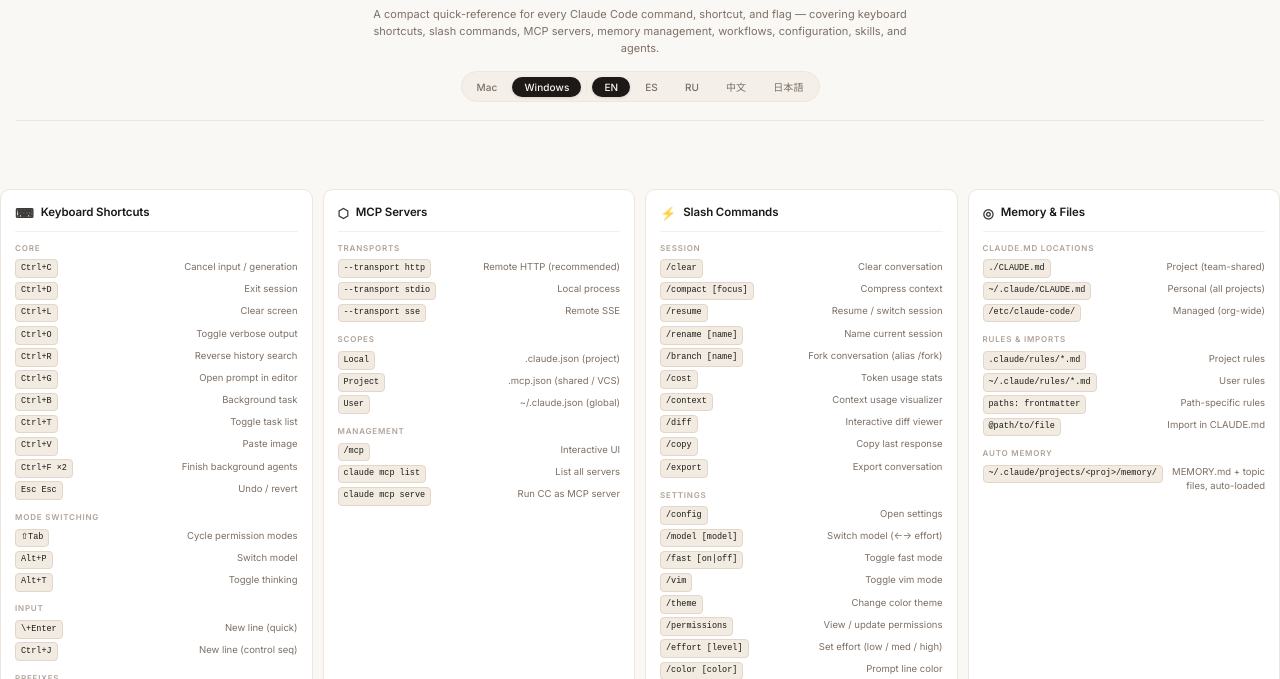
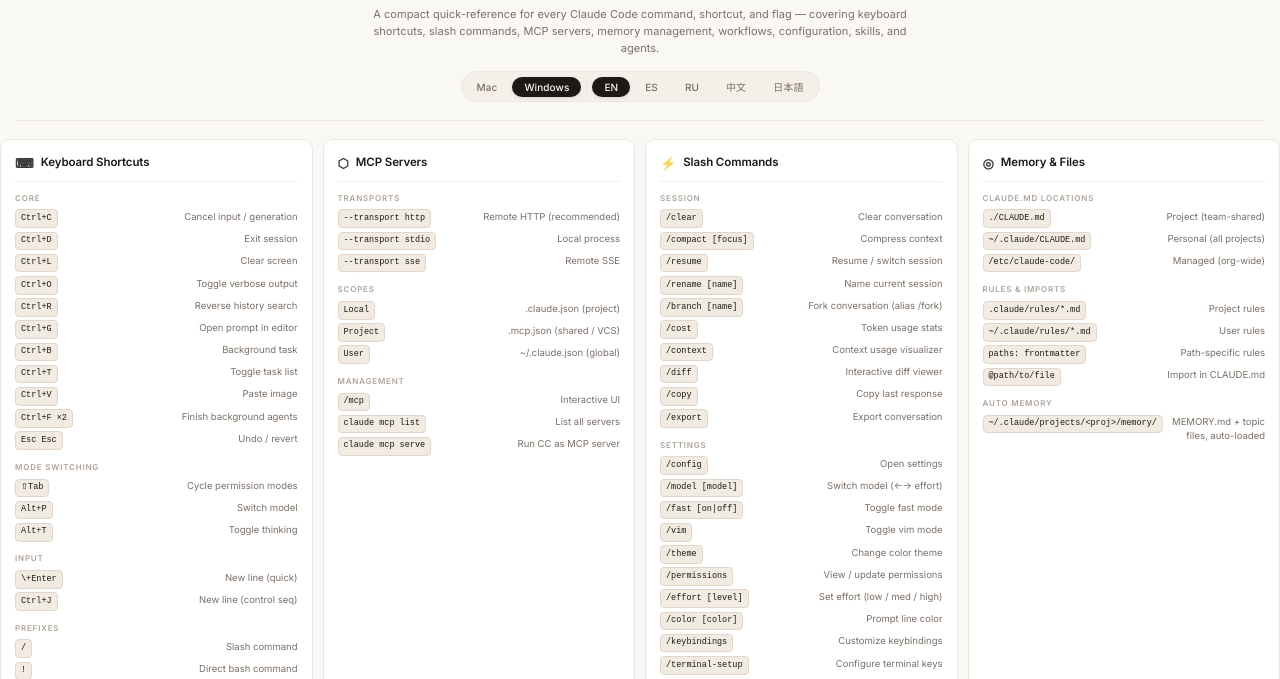
Before and after one commit to paullarionov/claude-code-commands-cheatsheet, a plain HTML site: page index.html in a window 1280 px wide. Shown: the part 95-774 px from the top of the page. Drawn offline with Linux system fonts and the light colour scheme.

Commit message:
Remove main padding-top rule

```diff
--- a/index.html
+++ b/index.html
@@ -434,9 +434,6 @@
   }
 
   /* Adjust body padding for fixed navbar */
-  main, [role="main"] {
-    padding-top: 50px;
-  }
   body > header, body > section {
     padding-top: 50px;
   }
```
